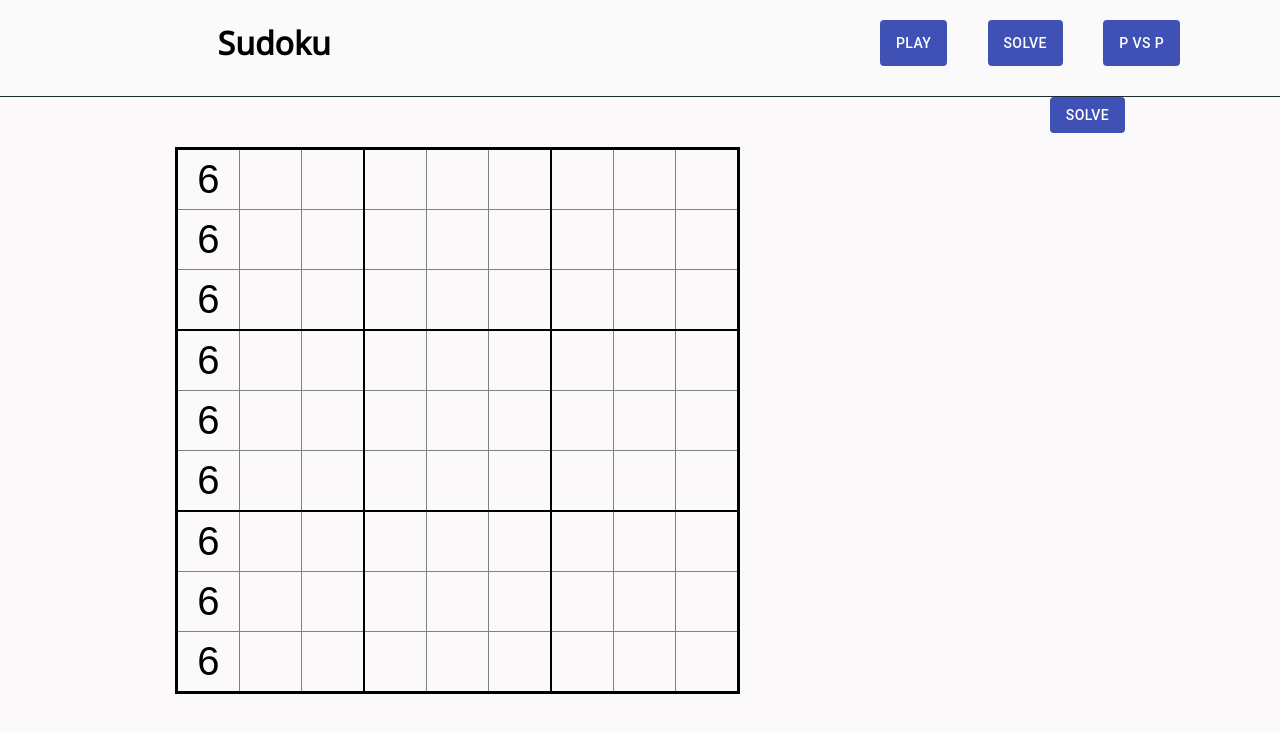
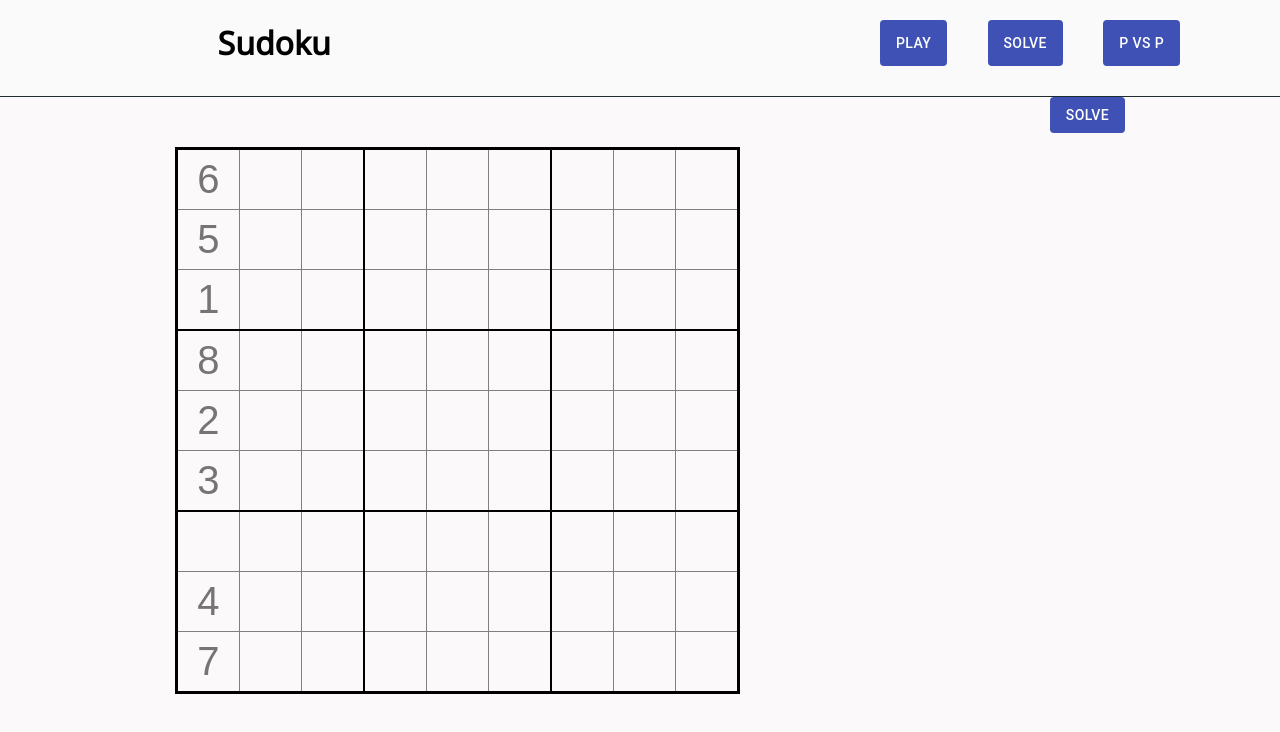
Before and after one commit to legendsovermyths/Soduku_WebApp, a React (Create React App) app: page / in a window 1280 px wide. Shown: the top 732 px of the page. Built offline with nearby package versions, Linux system fonts and the light colour scheme.

Commit message:
sudoku numbers added

```diff
--- a/src/SudokuGrid.js
+++ b/src/SudokuGrid.js
@@ -11,6 +11,7 @@ function SudokuGrid() {
   grid2 = fillDiagonal(grid2);
   sodokoSolver(grid2);
   removeKdigits(9, grid2);
+  console.log(grid2);
   const [grid, setGrid] = useState(grid2);
   return (
     <div class='SudokuGrid'>
@@ -21,9 +22,18 @@ function SudokuGrid() {
               <input
                 type='text'
                 maxlength='1'
-                value={grid[0][0]}
+                placeholder={
+                  grid[Math.floor(item / 9)][Math.floor(item % 9)] != 0
+                    ? grid[Math.floor(item / 9)][Math.floor(item % 9)]
+                    : ""
+                }
                 id={index}
                 key={item}
+                disabled={
+                  grid[Math.floor(item / 9)][Math.floor(item % 9)] != 0
+                    ? true
+                    : false
+                }
               />
             </td>
             <td class='cell'>
```
